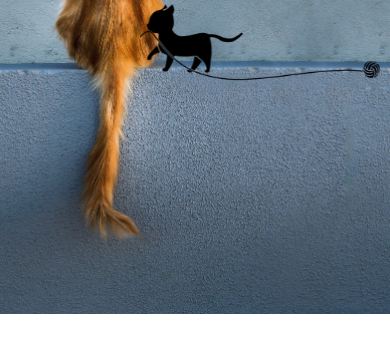
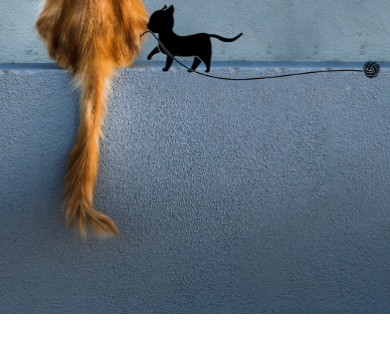
Before and after one commit to yumelee/cat, a plain HTML site: page cat/index.html in a window 390 px wide. Shown: the part 316-657 px from the top of the page. Drawn offline with Linux system fonts and the light colour scheme.

Commit message:
version3

```diff
--- a/cat/css/catstyle.css
+++ b/cat/css/catstyle.css
@@ -631,7 +631,7 @@ section {
         background: url(../images/cat1.jpg)no-repeat;
         background-size: cover;
         /* ↑整個背景圖片要覆蓋後面 */
-        background-position:-200px;
+        background-position:-220px;
 
     }
 
```
